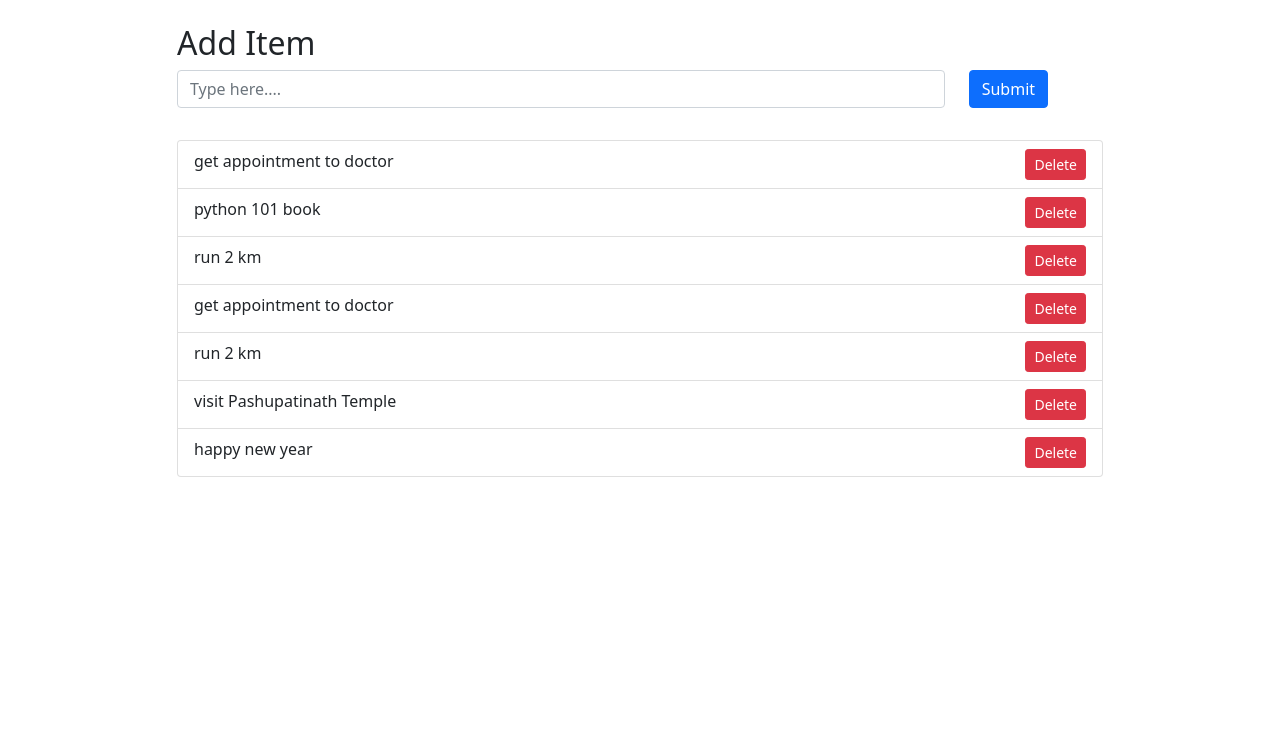
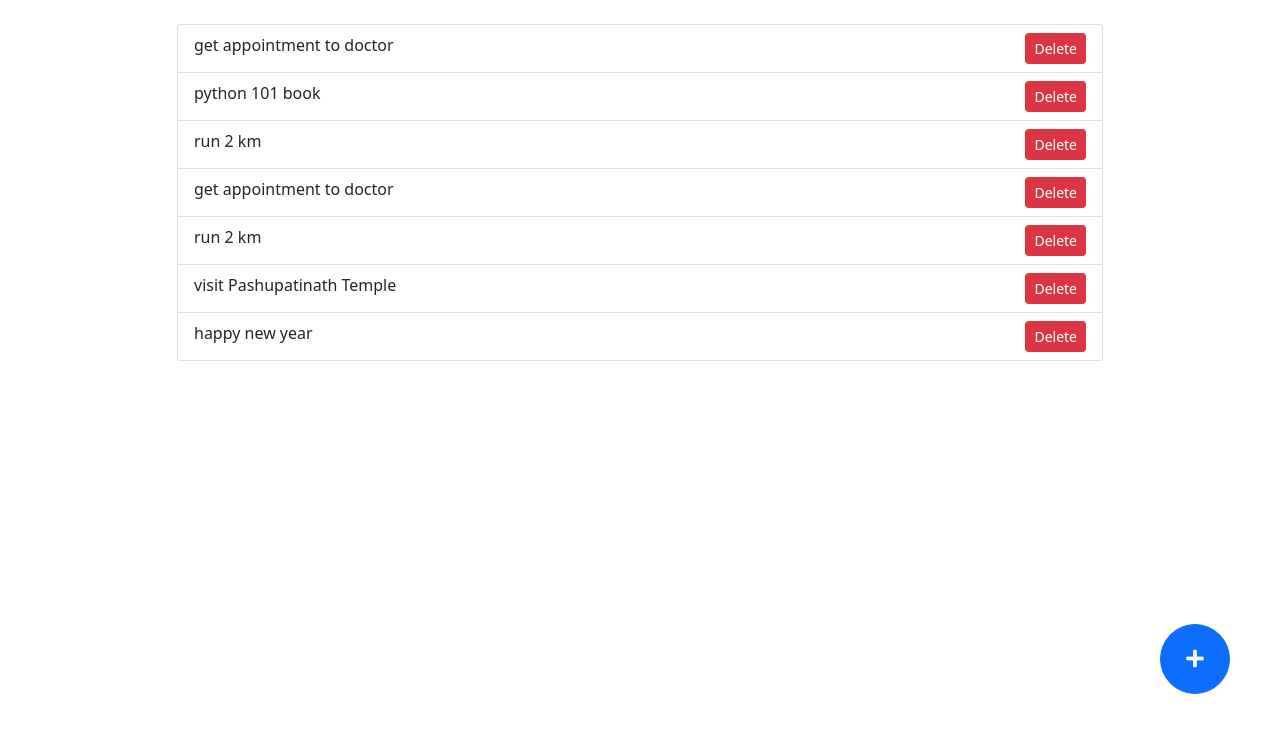
Before and after one commit to anilthapa44600/todo_project, a Django app: page / in a window 1280 px wide. Shown: the part 56-800 px from the top of the page. Run offline with Django 3.2, Linux system fonts and the light colour scheme; data comes from the database, SQL or seed files in the repository; both versions use the stored data as it was after the commit.

Commit message:
added code for floating action button

```diff
--- /dev/null
+++ b/todo/static/css/main.css
@@ -0,0 +1,8 @@
+.circle-btn{
+    height: 70px;
+    width: 70px;
+    border-radius: 50%;
+    position: absolute;
+    bottom : 50px;
+    right: 50px;
+}
--- a/todo/templates/base.html
+++ b/todo/templates/base.html
@@ -1,4 +1,5 @@
 <!doctype html>
+{% load static %}
 <html lang="en">
   <head>
     <!-- Required meta tags -->
@@ -7,7 +8,9 @@
 
     <!-- Bootstrap CSS -->
     <link href="https://cdn.jsdelivr.net/npm/bootstrap@5.0.0-beta2/dist/css/bootstrap.min.css" rel="stylesheet" integrity="sha384-BmbxuPwQa2lc/FVzBcNJ7UAyJxM6wuqIj61tLrc4wSX0szH/Ev+nYRRuWlolflfl" crossorigin="anonymous">
-
+    <link rel="stylesheet" type="text/css" href="{% static '/css/main.css' %}">
+    <link rel="stylesheet" href="https://use.fontawesome.com/releases/v5.15.2/css/all.css"
+    integrity="sha384-vSIIfh2YWi9wW0r9iZe7RJPrKwp6bG+s9QZMoITbCckVJqGCCRhc+ccxNcdpHuYu" crossorigin="anonymous">
     <title>ToDo App</title>
   </head>
   <body>
@@ -23,8 +26,6 @@
       {% block content %}{% endblock %}
     </div>
 
-
-
     <!-- Optional JavaScript; choose one of the two! -->
 
     <!-- Option 1: Bootstrap Bundle with Popper -->
--- a/todo/templates/index.html
+++ b/todo/templates/index.html
@@ -1,27 +1,15 @@
 {% extends 'base.html' %}
 
 {% block content %}
-<div class="row mt-4">
-    <div class="col-10 mx-auto">
-        <h2>Add Item</h2>
-        <form action="add_todo" method="post" class="row col-auto">
-            {% csrf_token %}
-            <div class="col-10">
-                <input type="text" name="content" class="form-control mb-2" placeholder="Type here....">
-            </div>
-            <div class="col-2">
-                <button type="submit" class="btn btn-primary mb-2">Submit</button>
-            </div>
-        </form>
-    </div>
-</div>
+
     <div class="row mt-4">
         <div class="col-10 mx-auto">
             <ul class="list-group">
                 {% for todo_item in todo_items %}
                     <li class="list-group-item">{{todo_item.text}}
-<!--                    <form action="delete_todo/{{todo_item.id}}" method="post">-->
+
                         <div class="float-end">
+<!--                        <form action="delete_todo/{{todo_item.id}}" method="post">-->
                             <form action="{% url 'delete_todo' todo_item.id %}" method="post">
                                 {% csrf_token %}
                                 <button type="submit" class="btn btn-sm btn-danger ">Delete</button>
@@ -33,5 +21,32 @@
         </div>
     </div>
 
+    <button type="button" class="btn btn-primary btn-lg circle-btn" data-bs-toggle="modal" data-bs-target="#exampleModal" ><i class="fas fa-plus"></i></button>
+
+    <div class="modal fade" id="exampleModal" tabindex="-1" aria-labelledby="exampleModalLabel" aria-hidden="true">
+        <div class="modal-dialog modal-dialog-centered">
+            <div class="modal-content">
+                <div class="modal-header">
+                    <h5 class="modal-title" id="exampleModalLabel">Add Item</h5>
+                    <button type="button" class="btn-close" data-bs-dismiss="modal" aria-label="Close"></button>
+                </div>
+                <div class="modal-body">
+                    <form action="add_todo" method="post">
+                        {% csrf_token %}
+                        <div class="mb-3">
+                            <input type="text" name="content" class="form-control" placeholder="Type here....">
+                        </div>
+                        <div class="float-end">
+                            <button type="submit" class="btn btn-primary mb-2">Submit</button>
+                        </div>
+                    </form>
+                </div>
+<!--                <div class="modal-footer">-->
+<!--                    <button type="button" class="btn btn-secondary" data-bs-dismiss="modal">Close</button>-->
+<!--                    <button type="button" class="btn btn-primary">Send message</button>-->
+<!--                </div>-->
+            </div>
+        </div>
+    </div>
 
 {% endblock %}
```
Also changed, not shown: db.sqlite3. Lines whose indentation alone changed are shown as unchanged.
